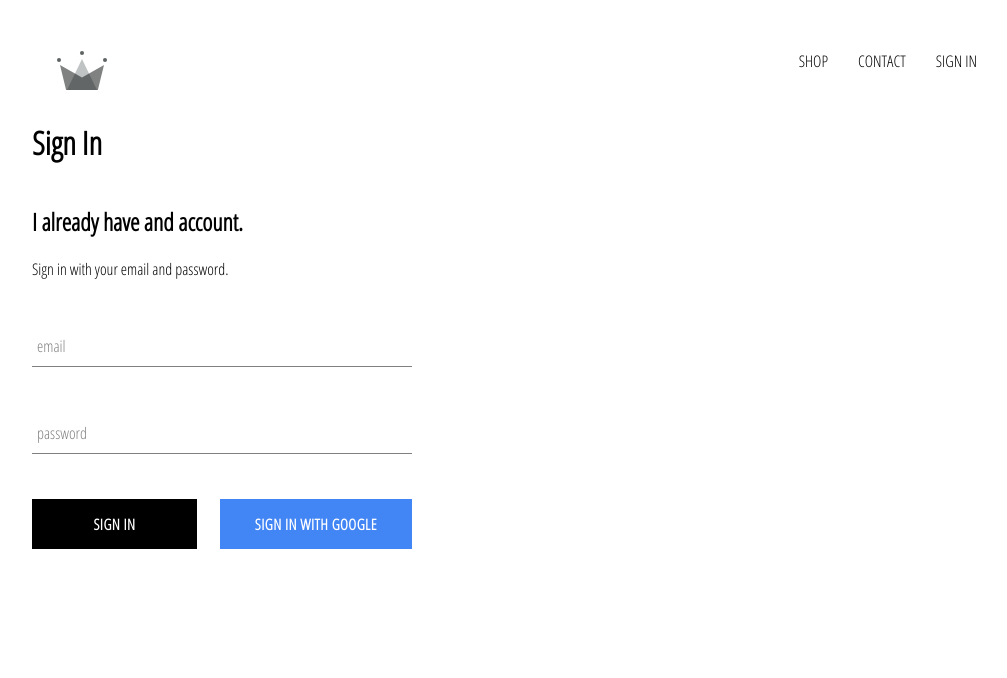
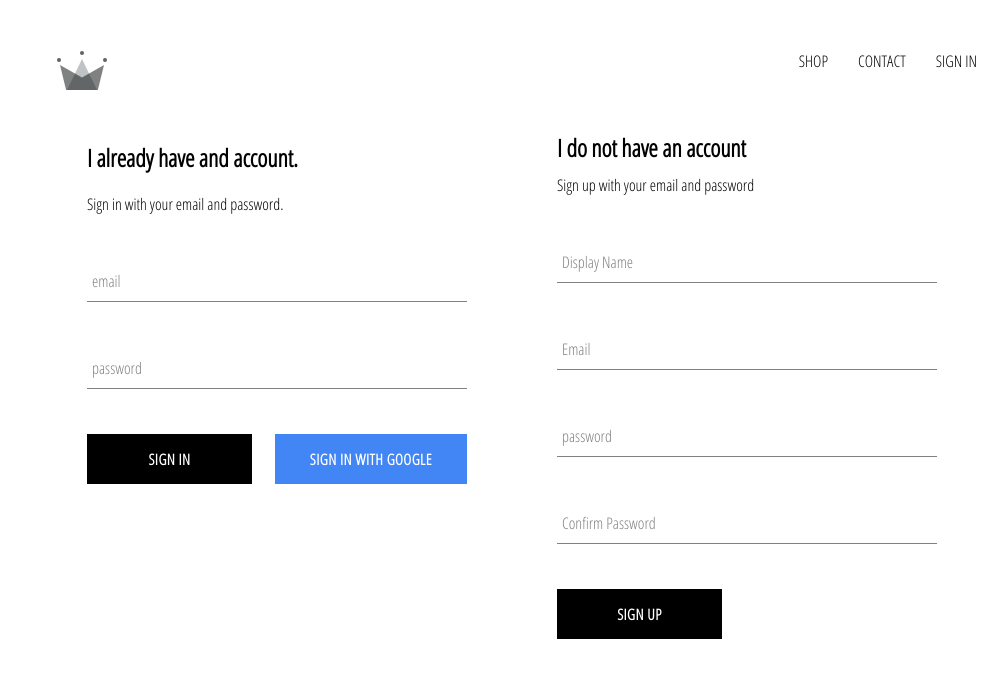
Before and after one commit to AlexzanderManning/clothing-ecommerce, a React (Create React App) app: page /signin in a window 1280 px wide. Shown: the top 678 px of the page, without its empty margins (128-1135 px from the left). Built offline with nearby package versions, Linux system fonts and the light colour scheme; no server answers.

Commit message:
added firebase utils, included ability to store authenticated users into our firestore database

```diff
--- a/src/App.js
+++ b/src/App.js
@@ -5,7 +5,7 @@
 import ShopPage from './pages/shop-page/shop-page.component';
 import Header from './components/header/header.component';
 import SignInAndSignUp from './pages/sign-in-sign-up/sign-in-sign-up.component';
-import { auth } from './firebase/firebase.utils';
+import { auth , createUserProfileDocument} from './firebase/firebase.utils';
 //
 
 
@@ -31,10 +31,23 @@
   unsubscribeFromAuth = null;
 
   componentDidMount() {
-    this.unsubscribeFromAuth = auth.onAuthStateChanged(user => {
-      this.setState({ currentUser: user });
+    this.unsubscribeFromAuth = auth.onAuthStateChanged(async userAuth => {
+      if (userAuth) {
+        const userRef = await createUserProfileDocument(userAuth);
 
-      console.log(user);
+        userRef.onSnapshot(snapShot => {
+          this.setState({
+            currentUser: {
+              id: snapShot.id,
+              ...snapShot.data()
+            }
+          });
+
+          console.log(this.state);
+        });
+      }
+
+      this.setState({ currentUser: userAuth });
     });
   }
 
--- /dev/null
+++ b/src/components/sign-up/sign-up.component.jsx
@@ -0,0 +1,108 @@
+import React from 'react';
+import './sign-up.styles.scss';
+
+import FormInput from './../form-input/form-input.component';
+import CustomButton from '../custom-button/custom.button.component';
+import { auth, createUserProfileDocument } from './../../firebase/firebase.utils';
+
+class SignUp extends React.Component {
+  constructor(){
+    super();
+
+    this.state = {
+      displayName : '',
+      email : '',
+      password : '',
+      confirmPassword : '',
+    }
+  }
+
+  handleSubmit = async event => {
+    event.preventDefault();
+
+    const { displayName, email, password, confirmPassword } = this.state;
+
+    if(password !== confirmPassword){
+      alert("passwords don't match");
+      return;
+    }
+
+    try{
+        const { user } = await auth.createUserWithEmailAndPassword( email, password);
+
+        createUserProfileDocument(user, {displayName});
+
+        this.setState({
+          displayName : '',
+          email : '',
+          password : '',
+          confirmPassword : '',});
+    } catch (error){
+      console.log(error);
+    }
+  };
+
+  handleChange = event => {
+    const {name, value} = event.target;
+
+    this.setState({[name]:value});
+  }
+
+  render(){
+
+    const { displayName, email, password, confirmPassword } = this.state;
+    return(
+
+      <div className='sign-up'>
+        <h2 className='title'>I do not have an account</h2>
+        <span>Sign up with your email and password</span>
+
+        <form className='sign-up-form' onSubmit={this.handleSubmit}>
+          <FormInput
+          type='text'
+          name='displayName'
+          value={displayName}
+          onChange={this.handleChange}
+          label='Display Name'
+          required
+          >
+          </FormInput>
+
+          <FormInput
+          type='email'
+          name='email'
+          value={email}
+          onChange={this.handleChange}
+          label='Email'
+          required
+          >
+          </FormInput>
+
+          <FormInput
+          type='password'
+          name='password'
+          value={password}
+          onChange={this.handleChange}
+          label='password'
+          required
+          >
+          </FormInput>
+
+          <FormInput
+          type='password'
+          name='confirmPassword'
+          value={confirmPassword}
+          onChange={this.handleChange}
+          label='Confirm Password'
+          required
+          >
+          </FormInput>
+
+          <CustomButton type='submit'>SIGN UP</CustomButton>
+        </form>
+      </div>
+    );
+  }
+}
+
+export default SignUp;
--- /dev/null
+++ b/src/components/sign-up/sign-up.styles.scss
@@ -0,0 +1,9 @@
+.sign-up {
+  display: flex;
+  flex-direction: column;
+  width: 380px;
+
+  .title {
+    margin: 10px 0;
+  }
+}
--- a/src/firebase/firebase.utils.js
+++ b/src/firebase/firebase.utils.js
@@ -14,6 +14,32 @@
   measurementId: "G-MCRS7XTSMY"
 };
 
+export const createUserProfileDocument = async (userAuth, additionalData) => {
+  if (!userAuth) return;
+
+   const userRef = firestore.doc(`users/${userAuth.uid}`);
+
+   const snapShot = await userRef.get();
+
+   if (!snapShot.exists){
+      const { displayName , email} = userAuth;
+      const createdAt = new Date();
+
+      try {
+          await userRef.set({
+            displayName,
+            email,
+            createdAt,
+            ...additionalData
+          })
+      } catch (error){
+        console.log('error creating user', error.message)
+      }
+   }
+
+   return userRef;
+};
+
 firebase.initializeApp(config);
 
 //exporting auth module and firebase module
--- a/src/pages/sign-in-sign-up/sign-in-sign-up.component.jsx
+++ b/src/pages/sign-in-sign-up/sign-in-sign-up.component.jsx
@@ -1,11 +1,20 @@
 import React from 'react';
 import "./sign-in-sign-up.styles.scss";
 import SignIn from './../../components/sign-in/sign-in.component';
+import SignUp from './../../components/sign-up/sign-up.component';
 
 const SignInAndSignUp = () => (
   <div className="sign-in-and-sign-up">
-    <h1>Sign In</h1>
-    <SignIn></SignIn>
+
+
+      <SignIn></SignIn>
+
+
+
+      <SignUp></SignUp>
+
+
+
   </div>
 );
 
--- a/src/pages/sign-in-sign-up/sign-in-sign-up.styles.scss
+++ b/src/pages/sign-in-sign-up/sign-in-sign-up.styles.scss
@@ -0,0 +1,6 @@
+.sign-in-and-sign-up{
+  width: 850px;
+  display: flex;
+  justify-content: space-between;
+  margin: 0 auto;
+}
```
Also changed, not shown: src/firebase/test.js (added, +10 -0 lines).
